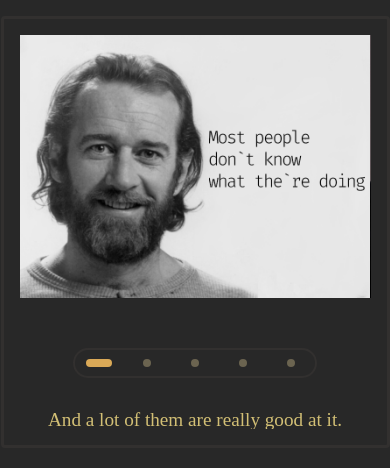
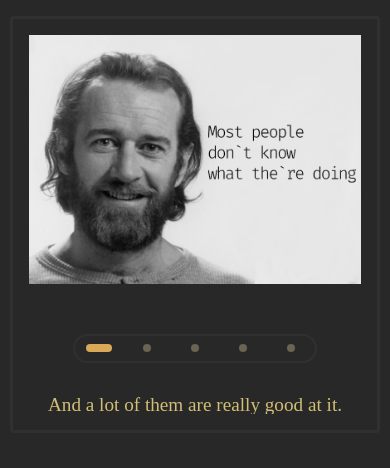
Before and after one commit to ShaggyRobot/CSSMemSlider, a plain HTML site: page cssMemSlider/index.html in a window 390 px wide. Drawn offline with Linux system fonts and the light colour scheme.

Commit message:
fix: layout problems (Mon, May 16, 2022 01:17:35 AM)

```diff
--- a/cssMemSlider/style.css
+++ b/cssMemSlider/style.css
@@ -135,7 +135,7 @@ input[name='rb'] {
   }
 
   .wrapper {
-    max-width: 90vw;
+    max-width: 85vw;
   }
 }
 
```
